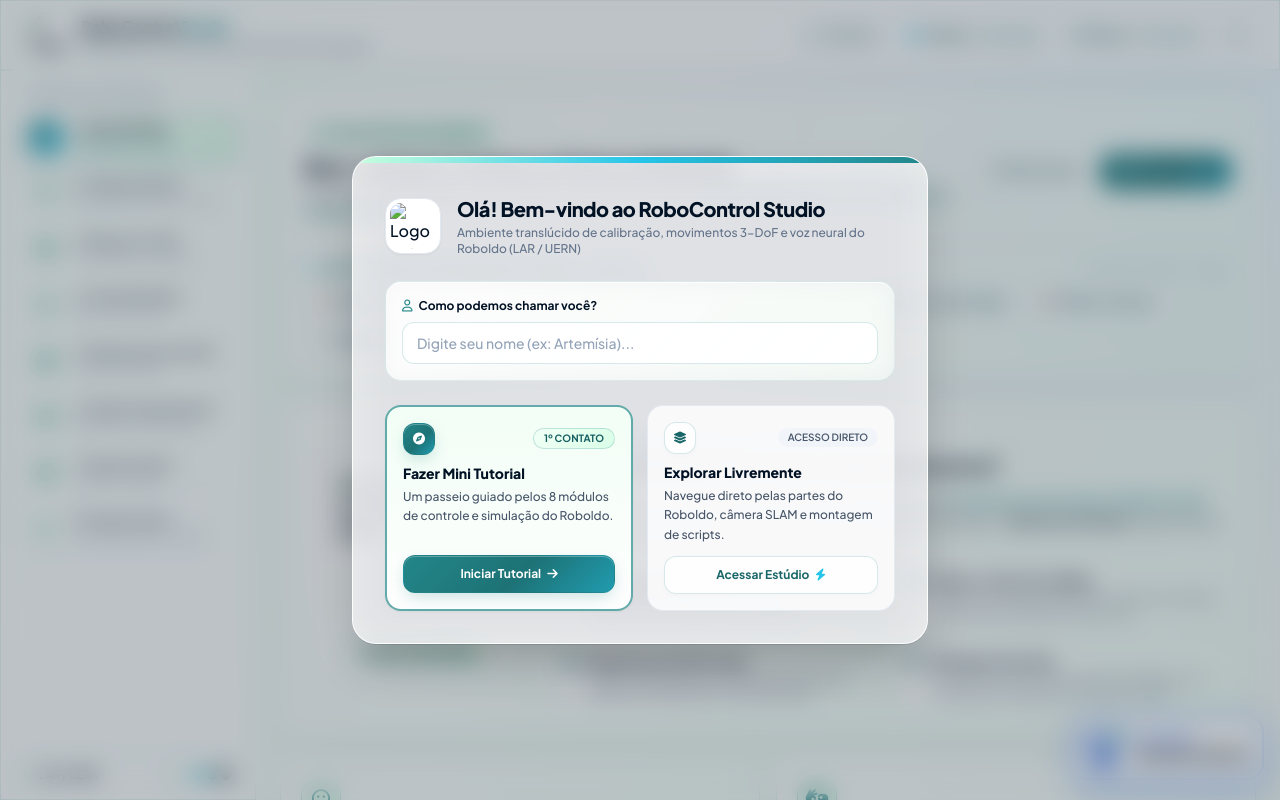
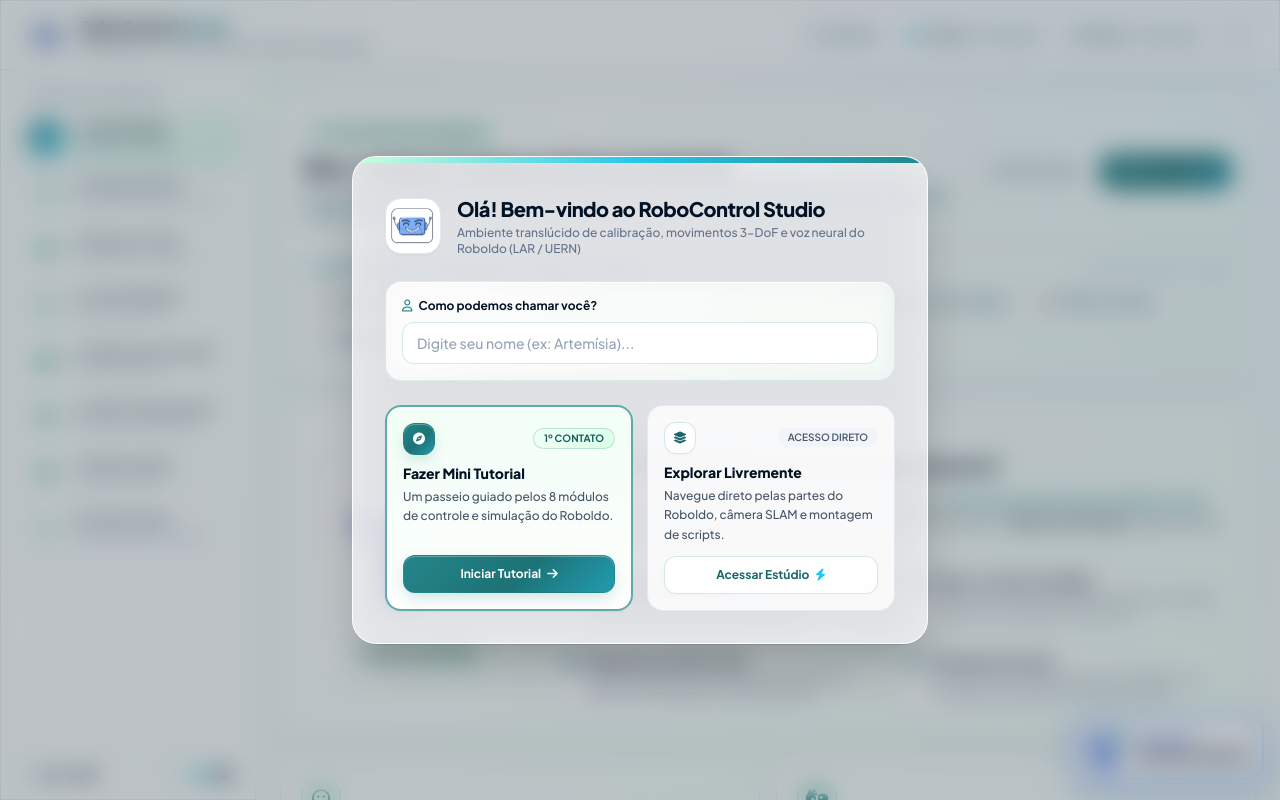
Before and after one commit to ROBOLDO-UERN/RoboControl-Studio, a website: page painel/index.html in a window 1280 px wide. Drawn offline with nearby package versions, Linux system fonts and the light colour scheme.

Commit message:
fix(gh-pages): corrige caminho relativo de assets em /painel/

```diff
--- a/painel/index.html
+++ b/painel/index.html
@@ -270,7 +270,7 @@
             <div class="p-7 sm:p-8 flex flex-col gap-6">
                 <!-- Header -->
                 <div class="flex items-center gap-4">
-                    <img src="assets/logo-roboldo.png" alt="Logo Roboldo" class="w-14 h-14 rounded-2xl object-contain bg-white border border-slate-200 p-1 shrink-0 shadow-sm">
+                    <img src="../assets/logo-roboldo.png" alt="Logo Roboldo" class="w-14 h-14 rounded-2xl object-contain bg-white border border-slate-200 p-1 shrink-0 shadow-sm">
                     <div>
                         <h2 class="text-xl font-extrabold text-[#021225] tracking-tight">Olá! Bem-vindo ao RoboControl Studio</h2>
                         <p class="text-xs text-slate-500 mt-0.5">Ambiente translúcido de calibração, movimentos 3-DoF e voz neural do Roboldo (LAR / UERN)</p>
@@ -379,7 +379,7 @@
                 <button type="button" onclick="toggleMobileSidebarDrawer()" class="lg:hidden w-9 h-9 rounded-xl btn-glass-soft flex items-center justify-center shrink-0" title="Abrir Menu de Módulos">
                     <i class="fa-solid fa-bars text-sm"></i>
                 </button>
-                <img src="assets/logo-roboldo.png" alt="Logo Roboldo" class="w-10 h-10 sm:w-11 sm:h-11 rounded-2xl object-contain bg-white border border-slate-200 p-0.5 shrink-0 shadow-sm">
+                <img src="../assets/logo-roboldo.png" alt="Logo Roboldo" class="w-10 h-10 sm:w-11 sm:h-11 rounded-2xl object-contain bg-white border border-slate-200 p-0.5 shrink-0 shadow-sm">
                 <div class="min-w-0">
                     <div class="flex items-center gap-2">
                         <h1 class="font-extrabold text-sm sm:text-base text-[#021225] tracking-tight truncate">
@@ -647,7 +647,7 @@
                         <div class="glass-card rounded-3xl p-5 sm:p-6 flex flex-col md:flex-row items-center gap-6">
                             <!-- Lateral Esquerda: Ilustração Oficial do Roboldo -->
                             <div class="w-full md:w-56 shrink-0 glass-subpanel rounded-2xl p-4 flex flex-col items-center justify-center relative">
-                                <img src="assets/feliz.png" alt="Robô Social Roboldo — LAR / UERN" class="w-40 h-40 object-contain drop-shadow-md transition-transform duration-300 hover:scale-105">
+                                <img src="../assets/feliz.png" alt="Robô Social Roboldo — LAR / UERN" class="w-40 h-40 object-contain drop-shadow-md transition-transform duration-300 hover:scale-105">
                                 <span class="mt-2.5 px-3 py-0.5 rounded-full text-[10px] font-extrabold badge-mint">
                                     Roboldo • LAR / UERN
                                 </span>
@@ -1500,7 +1500,7 @@
         <div id="simulatorFloatingPanel" class="hidden pointer-events-auto w-[355px] sm:w-[400px] glass-shell rounded-3xl p-4 sm:p-5 flex-col gap-3 border border-[#238689]/25 shadow-2xl transition-all duration-200">
             <div class="flex items-center justify-between">
                 <div class="flex items-center gap-2">
-                    <img src="assets/logo-roboldo.png" alt="Roboldo" class="w-7 h-7 rounded-lg object-contain bg-white border border-slate-200 p-0.5">
+                    <img src="../assets/logo-roboldo.png" alt="Roboldo" class="w-7 h-7 rounded-lg object-contain bg-white border border-slate-200 p-0.5">
                     <div>
                         <span class="text-xs font-extrabold uppercase tracking-wider text-[#021225] block leading-none">
                             Simulador 3D do Roboldo
```
